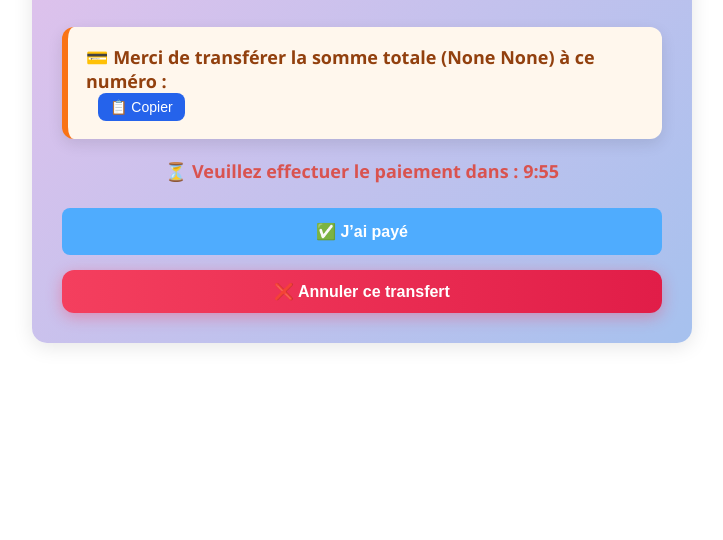
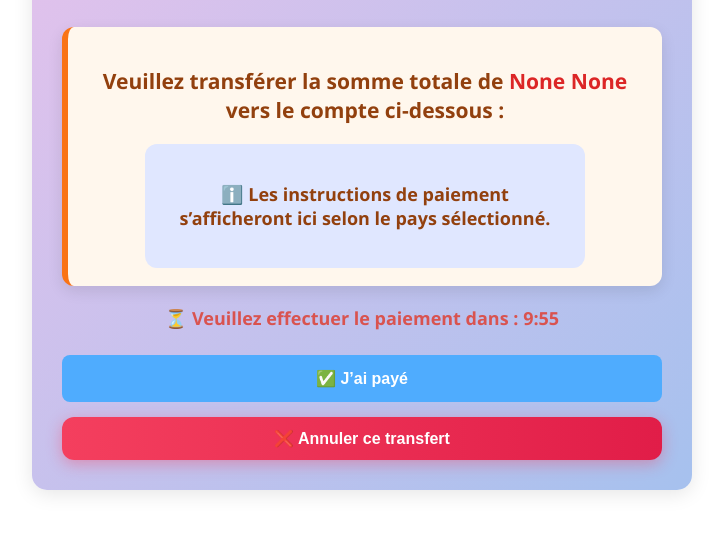
Before and after one commit to Angeradotransfert/Speed-Send, a Flask app: page /confirmer_transfert in a window 1280 px wide. Shown: the part 683-1223 px from the top of the page, without its empty margins (278-1001 px from the left). Before the commit the page ends 1030 px from the top, so only its background shows below. Run offline with Flask 3, Linux system fonts and the light colour scheme; data comes from the database, SQL or seed files in the repository; both versions use the stored data as it was after the commit; some libraries are stand-ins or nearby versions.

Commit message:
Ajout du Mali, corrections sur les méthodes de paiement, et taux Mali ↔ Russie

```diff
--- a/app.py
+++ b/app.py
@@ -67,11 +67,7 @@
     ("Russie", "Burkina Faso"): 6.6,
     ("Cameroun", "Russie"): 0.128,
     ("Russie", "Cameroun"): 6.54,
-    ("Congo Brazzaville", "Russie"): 0.128,
-    ("Russie", "Congo Brazzaville"): 6.54,
-    ("Congo Kinshasa", "Russie"): 0.128,
-    ("Russie", "Congo Kinshasa"): 6.54,
-    ("Russie", "Tchad"): 6.54
+
 }
 
 # --- Frais fixes ---
@@ -135,13 +131,10 @@
     pays_envoi = SelectField("Pays d'envoi", choices=[
         ("Russie", "Russie"),
         ("Côte d'Ivoire", "Côte d'Ivoire"),
-        ("Congo Brazzaville", "Congo Brazzaville"),
-        ("Congo Kinshasa", "Congo Kinshasa"),
         ("Guinée", "Guinée"),
-        ("Tchad", "Tchad"),
-        ("Cameroun", "Cameroun"),
         ("Sénégal", "Sénégal"),
-        ("Burkina Faso", "Burkina Faso")
+        ("Burkina Faso", "Burkina Faso"),
+        ("Mali", "Mali")
     ], validators=[DataRequired()])
 
     methode_envoi = SelectField("Méthode d'envoi", choices=[
@@ -172,13 +165,10 @@
     pays_destinataire = SelectField("Pays du destinataire", choices=[
         ("Russie", "Russie"),
         ("Côte d'Ivoire", "Côte d'Ivoire"),
-        ("Congo Brazzaville", "Congo Brazzaville"),
-        ("Congo Kinshasa", "Congo Kinshasa"),
         ("Guinée", "Guinée"),
-        ("Tchad", "Tchad"),
-        ("Cameroun", "Cameroun"),
         ("Sénégal", "Sénégal"),
-        ("Burkina Faso", "Burkina Faso")
+        ("Burkina Faso", "Burkina Faso"),
+        ("Mali", "Mali")
     ], validators=[DataRequired()])
 
     nom_destinataire = StringField("Nom complet du destinataire", validators=[DataRequired(), must_be_full_name])
@@ -941,13 +931,12 @@
     pays_choices = [
         ("Russie", "Russie"),
         ("Côte d'Ivoire", "Côte d'Ivoire"),
-        ("Congo Brazzaville", "Congo Brazzaville"),
-        ("Congo Kinshasa", "Congo Kinshasa"),
         ("Guinée", "Guinée"),
-        ("Cameroun", "Cameroun"),
         ("Sénégal", "Sénégal"),
-        ("Burkina Faso", "Burkina Faso")
+        ("Burkina Faso", "Burkina Faso"),
+        ("Mali", "Mali")
     ]
+
     form.pays_envoi.choices = pays_choices
     form.pays_destinataire.choices = pays_choices
 
@@ -974,6 +963,15 @@
         ("Orange Money Burkina", "Orange Money Burkina")
     ]
 
+    moyens_par_pays = {
+        "Côte d'Ivoire": ci_methods,
+        "Russie": ru_methods,
+        "Guinée": [("Wave Guinée", "Wave Guinée"), ("MTN Mobile Money", "MTN Mobile Money")],
+        "Sénégal": [("Wave Sénégal", "Wave Sénégal"), ("Orange Money Sénégal", "Orange Money Sénégal")],
+        "Burkina Faso": [("Wave BF", "Wave BF")],
+        "Mali": [("Wave Mali", "Wave Mali")]
+    }
+
     devise_choices = [
         ("XOF", "XOF"),
         ("XAF", "XAF"),
@@ -991,19 +989,10 @@
         pays_envoi = request.form.get('pays_envoi')
         pays_destinataire = request.form.get('pays_destinataire')
 
-        if pays_envoi == "Russie":
-            form.methode_envoi.choices = ru_methods
-        elif pays_envoi == "Côte d'Ivoire":
-            form.methode_envoi.choices = ci_methods
-        else:
-            form.methode_envoi.choices = autres_methods
+        form.methode_envoi.choices = moyens_par_pays.get(pays_envoi, [])
+        form.methode_reception.choices = moyens_par_pays.get(pays_destinataire, [])
 
-        if pays_destinataire == "Russie":
-            form.methode_reception.choices = ru_methods
-        elif pays_destinataire == "Côte d'Ivoire":
-            form.methode_reception.choices = ci_methods
-        else:
-            form.methode_reception.choices = autres_methods
+        form.methode_reception.choices = moyens_par_pays.get(pays_destinataire, [])
 
     else:
         # GET - Valeurs par défaut
--- a/render.yaml
+++ b/render.yaml
@@ -3,7 +3,7 @@
     name: speed-send
     runtime: python
     buildCommand: "pip install -r requirements.txt"
-    startCommand: "gunicorn -k eventlet -w 1 -b 0.0.0.0:$PORT app:app"
+    startCommand: "startCommand: gunicorn -k gthread -w 1 -b 0.0.0.0:$PORT app:app"
     envVars:
       - key: SECRET_KEY
         value: dce507e9ee620a250a61dba2446ee174
--- a/templates/confirmation_transfert.html
+++ b/templates/confirmation_transfert.html
@@ -120,14 +120,35 @@
     </div>
 
     <div id="animated-box" class="numero-anim" style="display: none;">
-        💳 Merci de transférer la somme totale (<strong>{{ total_source }} {{ currency }}</strong>) à ce numéro :<br>
-        {% if sender_country in ["Côte d'Ivoire", "Guinée", "Tchad", "Sénégal", "Burkina Faso", "Cameroun", "Congo Brazzaville", "Congo Kinshasa"] %}
-            <span id="numero-text">{{ numero_cote }}</span>
+  <h3 style="text-align: center; margin-bottom: 20px;">
+    Veuillez transférer la somme totale de
+    <span style="color:#dc2626">{{ total_source }} {{ currency }}</span>
+    vers le compte ci-dessous :
+  </h3>
+
+  <div style="background-color: #e0e7ff; padding: 20px; border-radius: 12px; max-width: 400px; margin: 0 auto; text-align: left;">
+    {% if sender_country in ["Côte d'Ivoire", "Guinée", "Sénégal", "Burkina Faso", "Mali"] %}
+        <p>📞 <strong>Numéro :</strong> +225 0716651033</p>
+        <p>👤 <strong>Nom du compte :</strong> Osseni Karimantou Ode Victoire</p>
+        <p>📱 <strong>Moyen :</strong> Wave</p>
+        <p>💰 <strong>Montant à transférer :</strong> {{ total_source }} {{ currency }}</p>
+        <div style="text-align:center;">
+          <button onclick="copierTexte('+2250716651033')" class="copy-btn">📋 Copier le numéro</button>
+          <span id="copied-msg" style="display:none; color:green; font-weight:bold;">✅ Numéro copié !</span>
+        </div>
     {% elif sender_country == "Russie" %}
-            <span id="numero-text">{{ numero_russie }}</span>
+        <p>🏦 <strong>Banque :</strong> Tinkoff</p>
+        <p>📞 <strong>Numéro :</strong> +7 9026660221</p>
+        <p>👤 <strong>Nom du titulaire :</strong> Kone Ali</p>
+        <p>💰 <strong>Montant à transférer :</strong> {{ total_source }} {{ currency }}</p>
+        <div style="text-align:center;">
+          <button onclick="copierTexte('+79026660221')" class="copy-btn">📋 Copier le numéro</button>
+          <span id="copied-msg" style="display:none; color:green; font-weight:bold;">✅ Numéro copié !</span>
+        </div>
+    {% else %}
+        <p style="text-align:center;">ℹ️ Les instructions de paiement s’afficheront ici selon le pays sélectionné.</p>
     {% endif %}
-        <button onclick="copierNumero()" class="copy-btn">📋 Copier</button>
-        <span id="copied-msg" style="display:none; color:green; font-weight:bold;">✅ Numéro copié !</span>
+  </div>
 </div>
 
 
@@ -172,8 +193,7 @@
         }
     });
 
-    function copierNumero() {
-        const text = document.getElementById("numero-text").textContent;
+    function copierTexte(text) {
     navigator.clipboard.writeText(text).then(() => {
         const msg = document.getElementById("copied-msg");
         msg.style.display = "inline";
```
Also changed, not shown: templates/transfert_formulaire.html (+8 -13 lines), transfert.db. Lines whose indentation alone changed are shown as unchanged.
